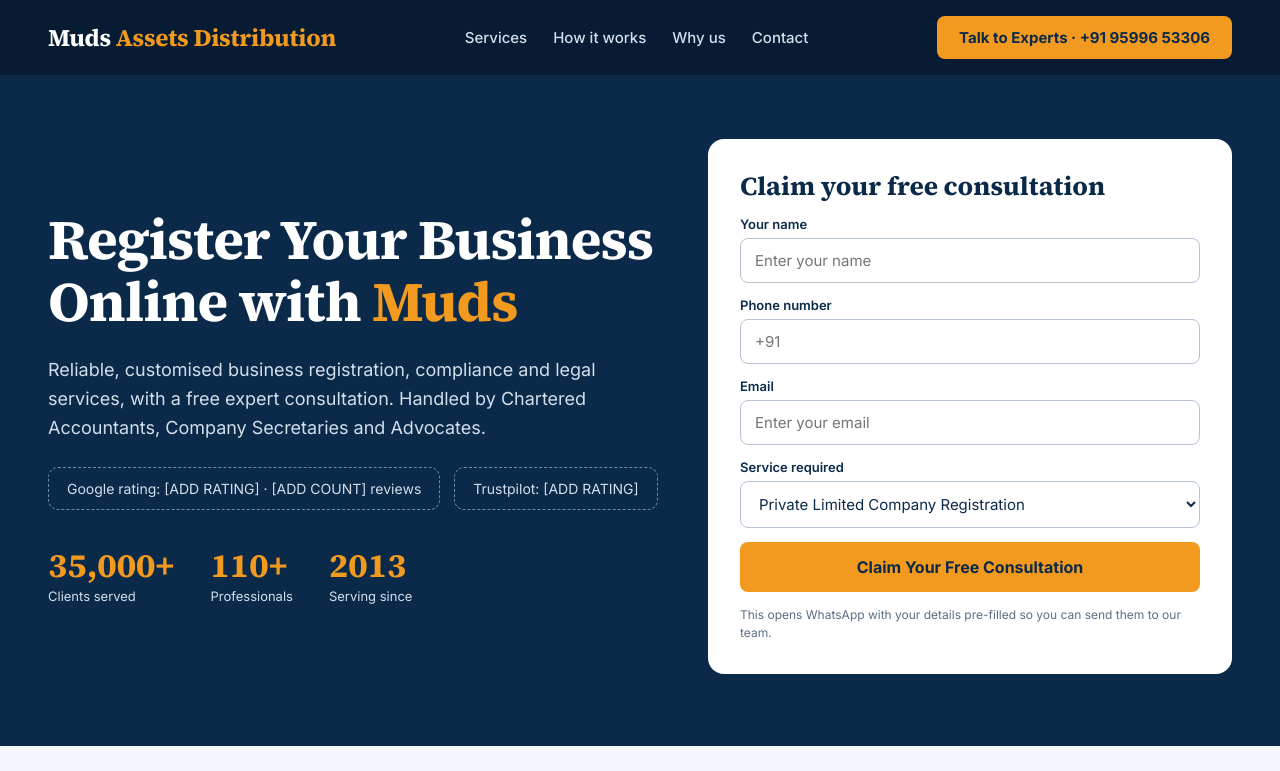
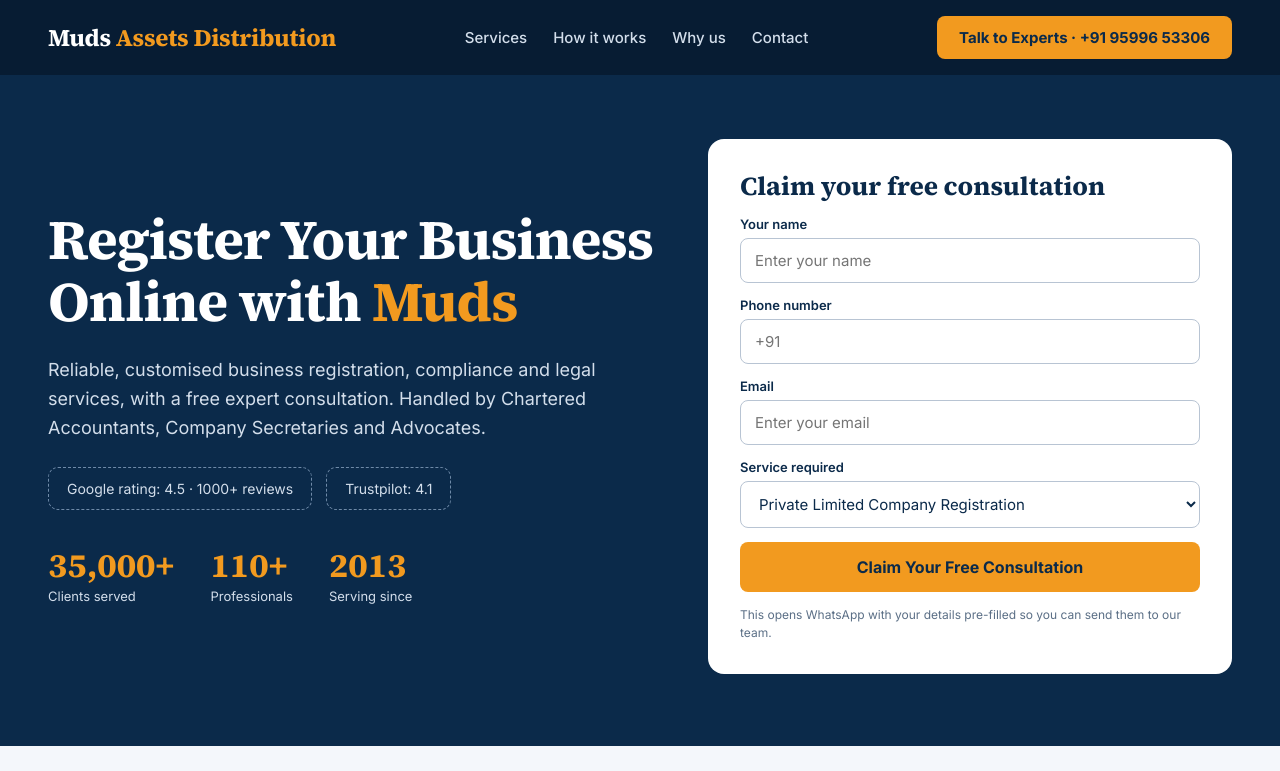
Before and after one commit to MudsClaude123/MudsWebsite, a plain HTML site: page landing-page/Main.dc.html in a window 1280 px wide. Shown: the top 771 px of the page. Drawn offline with Linux system fonts and the light colour scheme.

Commit message:
Update Google and Trustpilot ratings
Co-Authored-By: Claude Opus 5.5 <noreply@anthropic.com>
Claude-Session: https://claude.ai/code/session_01MuAsuGxuRnJiXFEoW5doWL

```diff
--- a/landing-page/Main.dc.html
+++ b/landing-page/Main.dc.html
@@ -39,8 +39,8 @@ input,select{font-family:'Inter',system-ui,sans-serif}
 <h1 style="margin:0;font-family:'Source Serif 4',Georgia,serif;font-size:56px;line-height:1.1;font-weight:700;letter-spacing:-1px">Register Your Business Online with <span style="color:{{accent}}">Muds</span></h1>
 <p style="margin:0;font-size:18px;line-height:1.6;color:#D3DEEB;max-width:560px">Reliable, customised business registration, compliance and legal services, with a free expert consultation. Handled by Chartered Accountants, Company Secretaries and Advocates.</p>
 <div style="display:flex;flex-wrap:wrap;gap:14px">
-<div style="border:1.5px dashed #6F8AA8;border-radius:10px;padding:12px 18px;font-size:14px;color:#D3DEEB">Google rating: [ADD RATING] · [ADD COUNT] reviews</div>
-<div style="border:1.5px dashed #6F8AA8;border-radius:10px;padding:12px 18px;font-size:14px;color:#D3DEEB">Trustpilot: [ADD RATING]</div>
+<div style="border:1.5px dashed #6F8AA8;border-radius:10px;padding:12px 18px;font-size:14px;color:#D3DEEB">Google rating: 4.5 · 1000+ reviews</div>
+<div style="border:1.5px dashed #6F8AA8;border-radius:10px;padding:12px 18px;font-size:14px;color:#D3DEEB">Trustpilot: 4.1</div>
 </div>
 <div style="display:flex;flex-wrap:wrap;gap:12px 36px;margin-top:8px">
 <sc-for list="{{stats}}" as="s" hint-placeholder-count="4">
```
